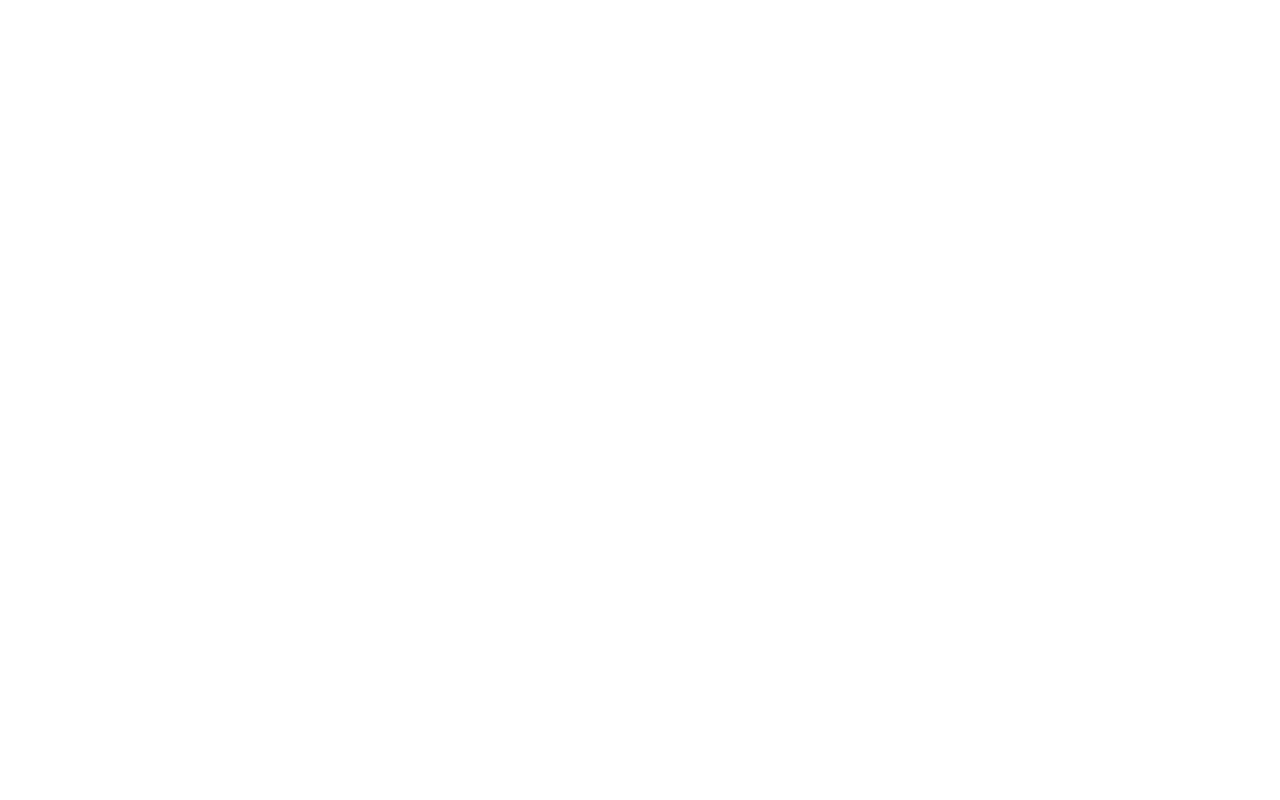
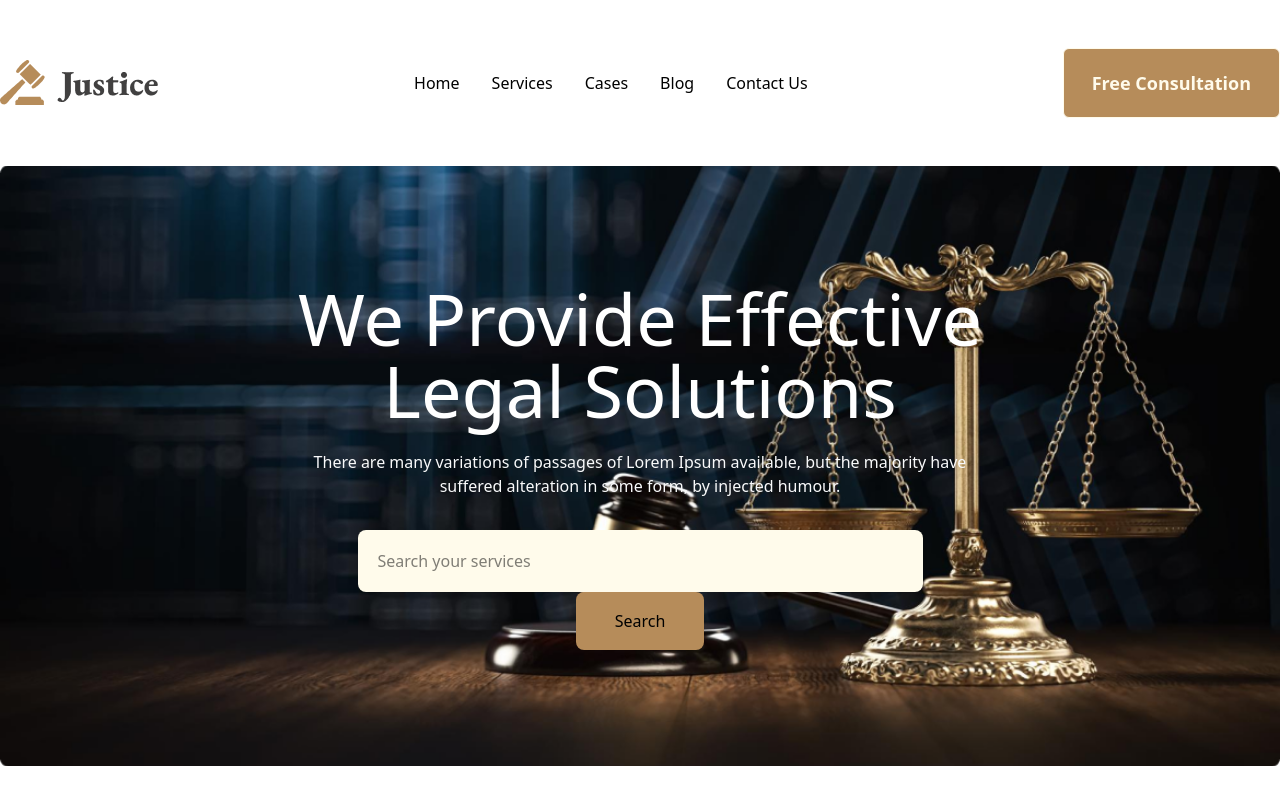
Before and after one commit to abujafor22/legal-solution, a plain HTML site: page index.html in a window 1280 px wide. Drawn offline with nearby package versions, Linux system fonts and the light colour scheme.

Commit message:
added bannar section

```diff
--- a/index.html
+++ b/index.html
@@ -3,10 +3,41 @@
 <head>
     <meta charset="UTF-8">
     <meta name="viewport" content="width=device-width, initial-scale=1.0">
+     <script src="https://cdn.jsdelivr.net/npm/@tailwindcss/browser@4"></script>
+     <link rel="stylesheet" href="./tailwind/tailwind.css">
     <title>leagl</title>
 </head>
 <body>
-    <header></header>
+    <header class="">
+         <div class="navbar">
+            <div class="flex  max-w-7xl items-center m-auto mt-12 justify-between">
+                <div class="">
+                    <img src="./images/logo2.png" alt="">
+                </div>
+                <div class="">
+                    <ul class="flex list-none gap-8">
+                        <li><a href="">Home</a></li>
+                        <li><a href="">Services</a></li>
+                        <li><a href="">Cases</a></li>
+                        <li><a href="">Blog</a></li>
+                        <li><a href="">Contact Us</a></li>
+                    </ul>
+                </div>
+                <div class="">
+                    <button class="border-1 px-7 py-5 rounded-md font-semibold text-lg bg-[#B68C5A] text-amber-50">Free Consultation</button>
+                </div>
+            </div>
+         </div>
+
+         <div class="bannar mt-12 max-w-7xl m-auto text-center flex justify-center items-center h-[600px] bg-[url('/images/banner.png')] bg-cover bg-center bg-no-repeat ">
+            <div class="w-[692px]">
+                <h1 class="text-7xl text-[#FFFFFF]">We Provide Effective Legal Solutions</h1>
+            <p class="mt-6 tex-[16px] text-gray-50">There are many variations of passages of Lorem Ipsum available, but the majority have suffered alteration in some form, by injected humour.</p>
+            <input  class="bg-amber-50 pt-[19px] pr-[314px] pb-[19px] pl-[20px] mt-[32px] rounded-lg" type="text" placeholder="Search your services">
+            <button class="py-[17px] px-[39px] bg-[#B68C5A] rounded-lg">Search</button>
+            </div>
+         </div>
+    </header>
     <main></main>
     <footer></footer>
 </body>
--- a/tailwind/tailwind.css
+++ b/tailwind/tailwind.css
@@ -1 +1 @@
-(e.g. @import "tailwindcss")
+@import "tailwindcss"
```
